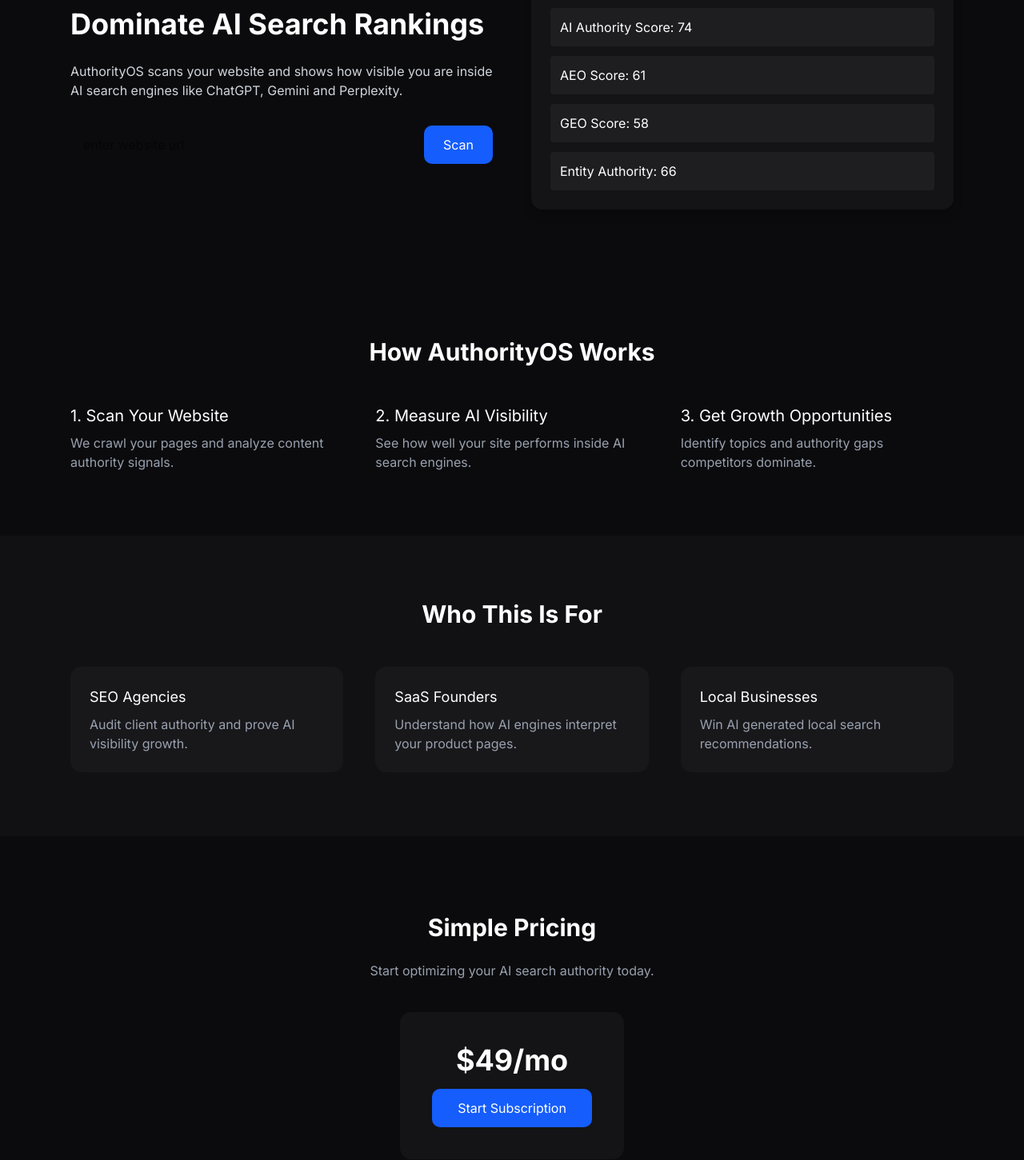
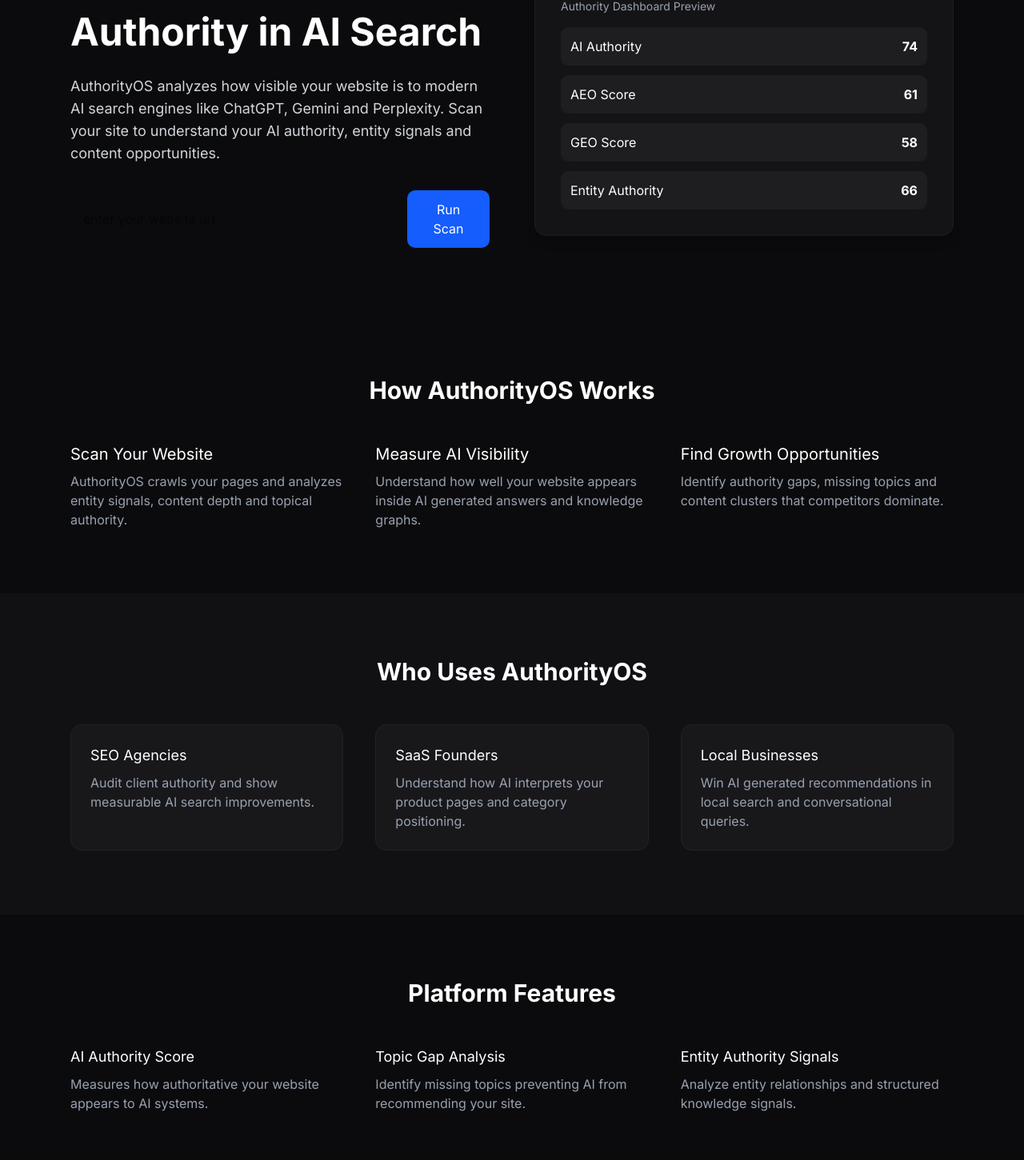
Before and after one commit to mthibs21-source/authority-os, a Next.js app: page / in a window 1280 px wide. Shown: the part 279-1730 px from the top of the page at 80% size. Built offline with nearby package versions, Linux system fonts and the light colour scheme.

Commit message:
Update page.tsx

```diff
--- a/app/page.tsx
+++ b/app/page.tsx
@@ -10,33 +10,31 @@ const [results,setResults] = useState<any>(null)
 
 async function runScan(){
 
+if(!url) return
+
 setLoading(true)
+
+try{
 
 const res = await fetch("/api/scan",{
 method:"POST",
-body:JSON.stringify({url}),
 headers:{
 "Content-Type":"application/json"
-}
+},
+body:JSON.stringify({url})
 })
 
 const data = await res.json()
 
 setResults(data)
 
-setLoading(false)
+}catch(e){
+
+console.error(e)
 
 }
 
-async function checkout(){
-
-const res = await fetch("/api/create-checkout-session",{
-method:"POST"
-})
-
-const data = await res.json()
-
-window.location.href = data.url
+setLoading(false)
 
 }
 
@@ -48,13 +46,12 @@ return (
 
 <div className="max-w-6xl mx-auto flex justify-between items-center py-6 px-6">
 
-<h1 className="text-xl font-semibold">AuthorityOS</h1>
+<h1 className="text-xl font-semibold">
+AuthorityOS
+</h1>
 
-<button
-onClick={checkout}
-className="bg-blue-600 hover:bg-blue-700 px-5 py-2 rounded-lg"
->
-Start Pro
+<button className="bg-blue-600 hover:bg-blue-700 px-5 py-2 rounded-lg transition">
+Public Beta
 </button>
 
 </div>
@@ -62,17 +59,17 @@ Start Pro
 
 {/* HERO */}
 
-<section className="max-w-6xl mx-auto px-6 py-20 grid md:grid-cols-2 gap-12 items-center">
+<section className="max-w-6xl mx-auto px-6 py-20 grid md:grid-cols-2 gap-14 items-center">
 
 <div>
 
-<h2 className="text-4xl font-bold leading-tight mb-6">
-Dominate AI Search Rankings
+<h2 className="text-4xl md:text-5xl font-bold leading-tight mb-6">
+Understand Your Authority in AI Search
 </h2>
 
-<p className="text-gray-300 mb-8">
-AuthorityOS scans your website and shows how visible you are inside
-AI search engines like ChatGPT, Gemini and Perplexity.
+<p className="text-gray-300 mb-8 text-lg">
+AuthorityOS analyzes how visible your website is to modern AI search engines like ChatGPT, Gemini and Perplexity.
+Scan your site to understand your AI authority, entity signals and content opportunities.
 </p>
 
 <div className="flex gap-3">
@@ -80,45 +77,50 @@ AI search engines like ChatGPT, Gemini and Perplexity.
 <input
 value={url}
 onChange={e=>setUrl(e.target.value)}
-placeholder="enter website url"
+placeholder="enter your website url"
 className="px-4 py-3 rounded-lg text-black w-full"
 />
 
 <button
 onClick={runScan}
-className="bg-blue-600 hover:bg-blue-700 px-6 py-3 rounded-lg"
+className="bg-blue-600 hover:bg-blue-700 px-6 py-3 rounded-lg transition"
 >
-Scan
+{loading ? "Scanning..." : "Run Scan"}
 </button>
 
 </div>
 
 </div>
 
-{/* PRODUCT IMAGE */}
 
-<div className="bg-[#141416] rounded-xl p-6 shadow-lg">
+{/* PRODUCT PREVIEW */}
+
+<div className="bg-[#141416] rounded-xl p-8 shadow-lg border border-[#1e1e21]">
 
 <div className="text-sm text-gray-400 mb-4">
-Authority Scan Preview
+Authority Dashboard Preview
 </div>
 
 <div className="space-y-3">
 
-<div className="bg-[#1e1e21] p-3 rounded">
-AI Authority Score: 74
+<div className="bg-[#1e1e21] p-3 rounded-lg flex justify-between">
+<span>AI Authority</span>
+<span className="font-bold">74</span>
 </div>
 
-<div className="bg-[#1e1e21] p-3 rounded">
-AEO Score: 61
+<div className="bg-[#1e1e21] p-3 rounded-lg flex justify-between">
+<span>AEO Score</span>
+<span className="font-bold">61</span>
 </div>
 
-<div className="bg-[#1e1e21] p-3 rounded">
-GEO Score: 58
+<div className="bg-[#1e1e21] p-3 rounded-lg flex justify-between">
+<span>GEO Score</span>
+<span className="font-bold">58</span>
 </div>
 
-<div className="bg-[#1e1e21] p-3 rounded">
-Entity Authority: 66
+<div className="bg-[#1e1e21] p-3 rounded-lg flex justify-between">
+<span>Entity Authority</span>
+<span className="font-bold">66</span>
 </div>
 
 </div>
@@ -134,14 +136,16 @@ Entity Authority: 66
 
 <section className="max-w-5xl mx-auto px-6 pb-20">
 
-<h3 className="text-2xl mb-6">Scan Results</h3>
+<h3 className="text-2xl mb-8">
+Scan Results
+</h3>
 
 <div className="grid grid-cols-2 md:grid-cols-4 gap-4">
 
-{Object.entries(results.scores).map(([k,v])=>(
-<div key={k} className="bg-[#141416] p-6 rounded-xl">
+{Object.entries(results.scores || {}).map(([k,v])=>(
+<div key={k} className="bg-[#141416] p-6 rounded-xl border border-[#1f1f22]">
 
-<div className="text-gray-400 text-sm">
+<div className="text-gray-400 text-sm mb-2 capitalize">
 {k}
 </div>
 
@@ -172,11 +176,12 @@ How AuthorityOS Works
 <div>
 
 <h4 className="text-xl mb-2">
-1. Scan Your Website
+Scan Your Website
 </h4>
 
 <p className="text-gray-400">
-We crawl your pages and analyze content authority signals.
+AuthorityOS crawls your pages and analyzes entity signals,
+content depth and topical authority.
 </p>
 
 </div>
@@ -184,11 +189,11 @@ We crawl your pages and analyze content authority signals.
 <div>
 
 <h4 className="text-xl mb-2">
-2. Measure AI Visibility
+Measure AI Visibility
 </h4>
 
 <p className="text-gray-400">
-See how well your site performs inside AI search engines.
+Understand how well your website appears inside AI generated answers and knowledge graphs.
 </p>
 
 </div>
@@ -196,11 +201,11 @@ See how well your site performs inside AI search engines.
 <div>
 
 <h4 className="text-xl mb-2">
-3. Get Growth Opportunities
+Find Growth Opportunities
 </h4>
 
 <p className="text-gray-400">
-Identify topics and authority gaps competitors dominate.
+Identify authority gaps, missing topics and content clusters that competitors dominate.
 </p>
 
 </div>
@@ -217,43 +222,43 @@ Identify topics and authority gaps competitors dominate.
 <div className="max-w-6xl mx-auto px-6">
 
 <h3 className="text-3xl font-bold mb-12 text-center">
-Who This Is For
+Who Uses AuthorityOS
 </h3>
 
 <div className="grid md:grid-cols-3 gap-10">
 
-<div className="bg-[#18181b] p-6 rounded-xl">
+<div className="bg-[#18181b] p-6 rounded-xl border border-[#222]">
 
 <h4 className="text-lg mb-2">
 SEO Agencies
 </h4>
 
 <p className="text-gray-400">
-Audit client authority and prove AI visibility growth.
+Audit client authority and show measurable AI search improvements.
 </p>
 
 </div>
 
-<div className="bg-[#18181b] p-6 rounded-xl">
+<div className="bg-[#18181b] p-6 rounded-xl border border-[#222]">
 
 <h4 className="text-lg mb-2">
 SaaS Founders
 </h4>
 
 <p className="text-gray-400">
-Understand how AI engines interpret your product pages.
+Understand how AI interprets your product pages and category positioning.
 </p>
 
 </div>
 
-<div className="bg-[#18181b] p-6 rounded-xl">
+<div className="bg-[#18181b] p-6 rounded-xl border border-[#222]">
 
 <h4 className="text-lg mb-2">
 Local Businesses
 </h4>
 
 <p className="text-gray-400">
-Win AI generated local search recommendations.
+Win AI generated recommendations in local search and conversational queries.
 </p>
 
 </div>
@@ -265,29 +270,62 @@ Win AI generated local search recommendations.
 </section>
 
 
-{/* PRICING */}
+{/* FEATURES */}
+
+<section className="max-w-6xl mx-auto px-6 py-20">
+
+<h3 className="text-3xl font-bold mb-12 text-center">
+Platform Features
+</h3>
+
+<div className="grid md:grid-cols-3 gap-10">
+
+<div>
+<h4 className="text-lg mb-2">AI Authority Score</h4>
+<p className="text-gray-400">
+Measures how authoritative your website appears to AI systems.
+</p>
+</div>
+
+<div>
+<h4 className="text-lg mb-2">Topic Gap Analysis</h4>
+<p className="text-gray-400">
+Identify missing topics preventing AI from recommending your site.
+</p>
+</div>
+
+<div>
+<h4 className="text-lg mb-2">Entity Authority Signals</h4>
+<p className="text-gray-400">
+Analyze entity relationships and structured knowledge signals.
+</p>
+</div>
+
+</div>
+
+</section>
+
+
+{/* FUTURE PRICING */}
 
 <section className="max-w-5xl mx-auto px-6 py-24 text-center">
 
 <h3 className="text-3xl font-bold mb-6">
-Simple Pricing
+AuthorityOS Pro
 </h3>
 
 <p className="text-gray-400 mb-10">
-Start optimizing your AI search authority today.
+Advanced AI visibility analytics and competitor tracking coming soon.
 </p>
 
-<div className="bg-[#141416] p-10 rounded-xl inline-block">
+<div className="bg-[#141416] p-10 rounded-xl border border-[#222] inline-block">
 
 <div className="text-4xl font-bold mb-4">
-$49/mo
+Launching Soon
 </div>
 
-<button
-onClick={checkout}
-className="bg-blue-600 hover:bg-blue-700 px-8 py-3 rounded-lg"
->
-Start Subscription
+<button className="bg-blue-600 hover:bg-blue-700 px-8 py-3 rounded-lg transition">
+Join Early Access
 </button>
 
 </div>
```
